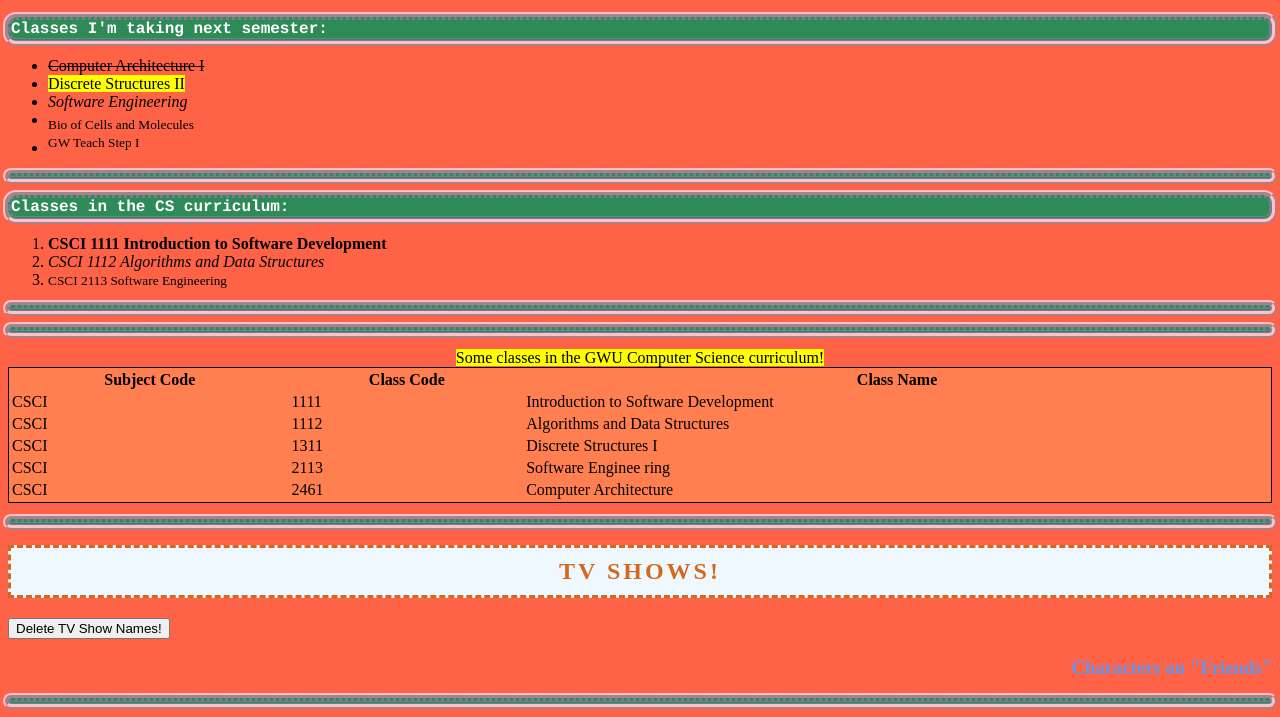
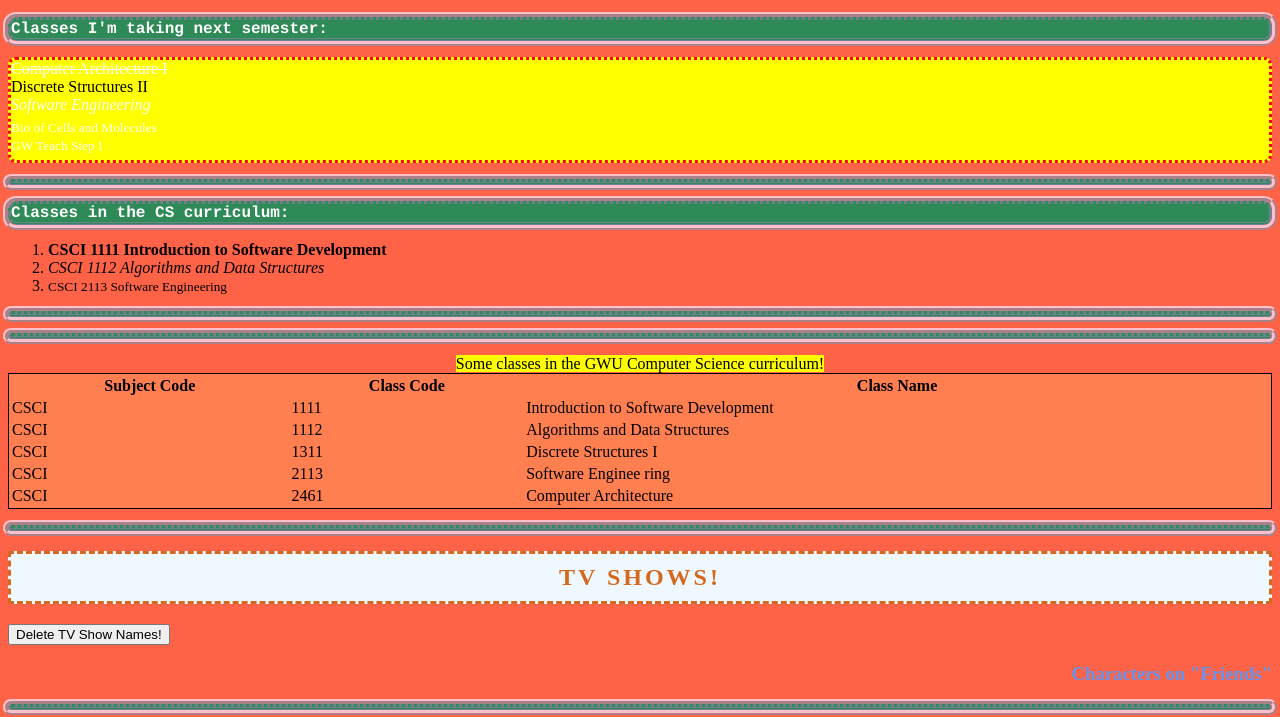
Before and after one commit to sydneykleingartner/practice-website, a plain HTML site: page index.html in a window 1280 px wide. Shown: the part 2834-3551 px from the top of the page. Drawn offline with Linux system fonts and the light colour scheme.

Commit message:
adding navigation bar

```diff
--- a/style.css
+++ b/style.css
@@ -1,5 +1,17 @@
 body {
 	background-color: tomato;
+}
+
+ul {
+	list-style-type: none;
+	margin: 0;
+	padding: 0;
+	background-color: yellow;
+	border-style: dotted;
+	border-width: 3px;
+	border-color: red;
+	border-radius: 8px;
+	color: white;
 }
 
 h1, h2 {
```
